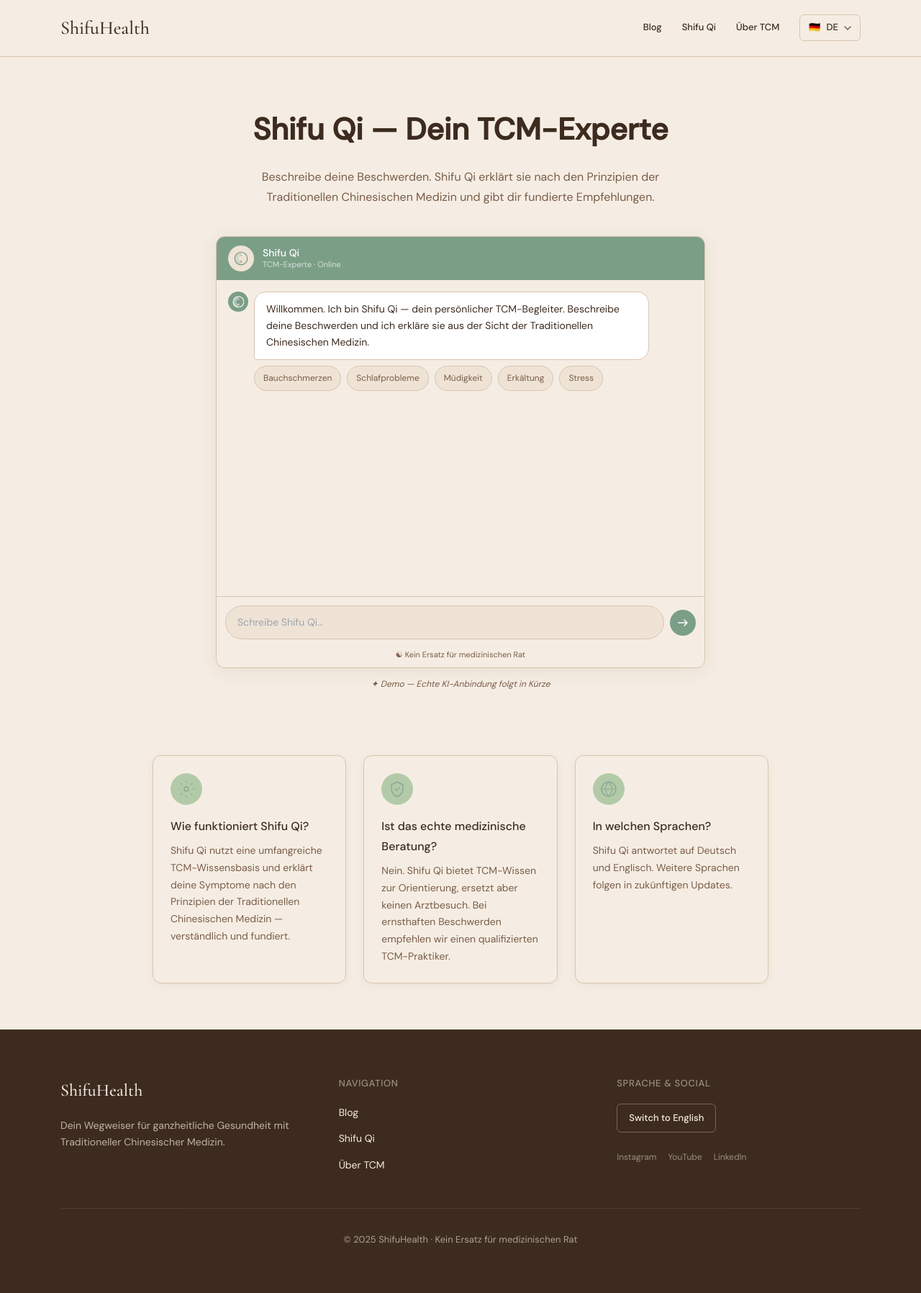
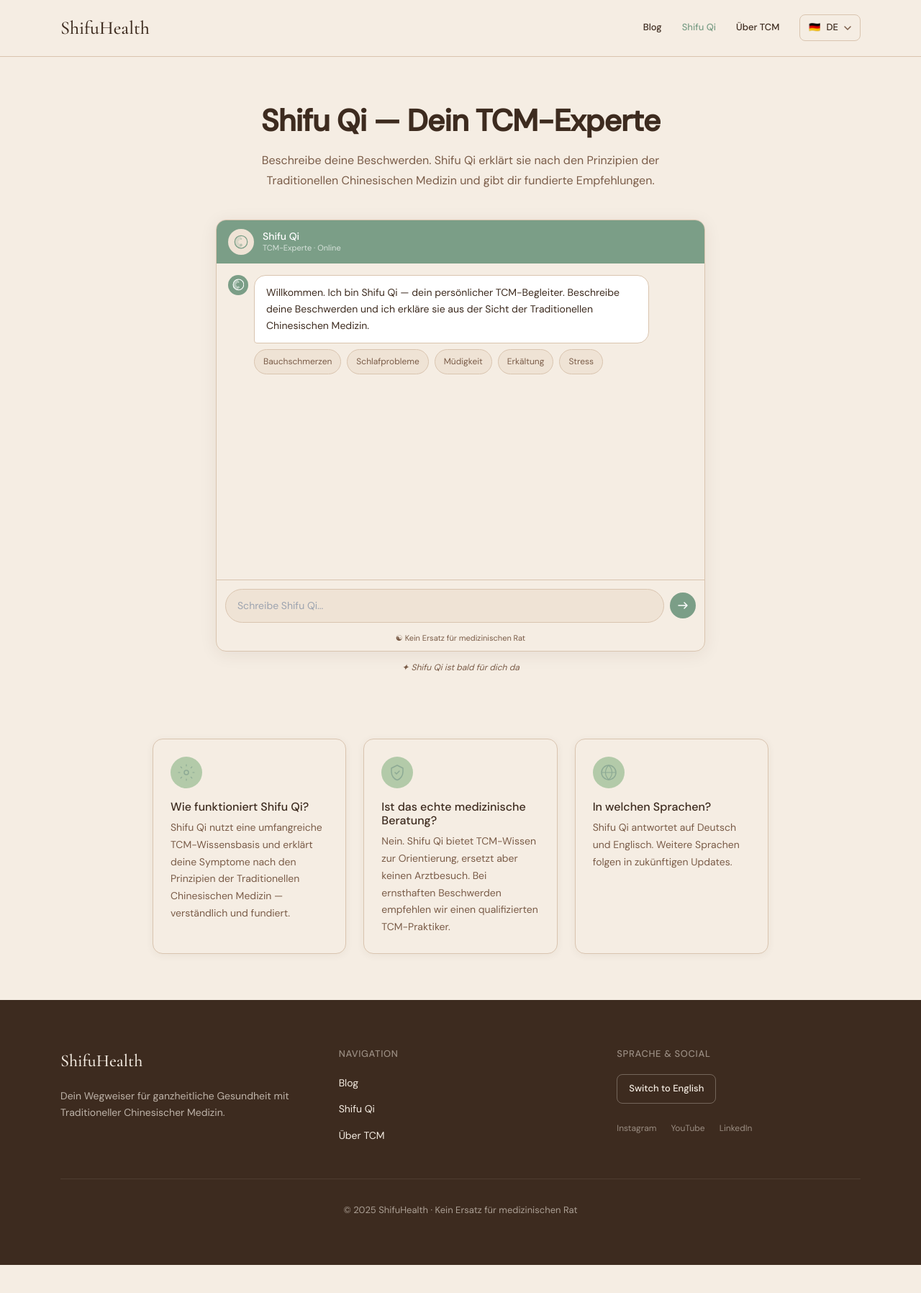
Before and after one commit to dennfuzius/shifuhealth, a Next.js app: page /de/assistent in a window 1280 px wide. Shown: the whole page at 72% size. After the commit the page ends 1757 px from the top, so only its background shows below. Built offline with nearby package versions, Linux system fonts and the light colour scheme.

Commit message:
feat: add Shifu Qi demo chat widget

```diff
--- a/messages/de.json
+++ b/messages/de.json
@@ -1,13 +1,13 @@
 {
   "metadata": {
-    "title": "ShifuHealth – Traditionelle Chinesische Medizin (TCM) | Blog & KI-Assistent Shifu Qi",
-    "description": "Entdecke Traditional Chinese Medicine auf Deutsch. TCM-Ernährung, Heilkräuter, Qi-Übungen und Shifu Qi — dein persönlicher KI-Experte für Traditionelle Chinesische Medizin.",
-    "keywords": "Traditionelle Chinesische Medizin, Traditional Chinese Medicine, TCM, TCM Deutschland, Qi, Yin Yang, Fünf Elemente, TCM Ernährung, TCM Kräuter, Akupunktur, Moxibustion, TCM Diagnose, Zungenbild TCM, Pulsbild TCM, Nieren Yang Mangel, TCM Blog Deutsch, Shifu Qi"
+    "title": "ShifuHealth \u2013 Traditionelle Chinesische Medizin | Heilwissen von Shifu Qi",
+    "description": "Entdecke die Traditionelle Chinesische Medizin (TCM) mit Shifu Qi \u2013 deinem pers\u00f6nlichen TCM-Experten. Erhalte ganzheitliche Empfehlungen zu Ern\u00e4hrung, Heilkr\u00e4utern, Akupunktur und Qi-\u00dcbungen.",
+    "keywords": "Traditionelle Chinesische Medizin, Traditional Chinese Medicine, TCM, TCM Deutschland, Qi, Yin Yang, F\u00fcnf Elemente, TCM Ern\u00e4hrung, TCM Kr\u00e4uter, Akupunktur, Moxibustion, TCM Diagnose, Zungenbild TCM, Pulsbild TCM, Nieren Yang Mangel, TCM Blog Deutsch, Shifu Qi"
   },
   "nav": {
     "blog": "Blog",
     "assistant": "Shifu Qi",
-    "aboutTcm": "Über TCM"
+    "aboutTcm": "\u00dcber TCM"
   },
   "lang": {
     "current": "DE",
@@ -15,24 +15,24 @@
     "en": "English"
   },
   "hero": {
-    "title": "Die Weisheit der Traditionellen Chinesischen Medizin (Traditional Chinese Medicine) — für dein modernes Leben",
+    "title": "Die Weisheit der Traditionellen Chinesischen Medizin \u2014 f\u00fcr dein modernes Leben",
     "subtitle": "Entdecke uralte Heilkunst neu. Shifu Qi begleitet dich auf dem Weg zu Gesundheit und Balance.",
     "ctaPrimary": "Shifu Qi fragen",
     "ctaSecondary": "Blog lesen",
-    "trust1": "Kein Arztbesuch nötig",
+    "trust1": "Kein Arztbesuch n\u00f6tig",
     "trust2": "Auf Deutsch & Englisch",
-    "trust3": "KI-gestützt",
-    "seoText": "ShifuHealth verbindet das jahrtausendealte Wissen der Traditionellen Chinesischen Medizin (TCM) mit moderner KI-Technologie. Entdecke TCM-Ernährung, Heilkräuter, Akupunktur und Qi-Übungen — erklärt für das westliche Publikum."
+    "trust3": "Gef\u00fchrt von Shifu Qi, TCM-Meister",
+    "seoText": "ShifuHealth vereint das jahrtausendealte Wissen der Traditionellen Chinesischen Medizin (TCM) \u2013 ein \u00fcber 2.500 Jahre altes Heilsystem aus China \u2013 mit dem tiefen Erfahrungsschatz von Shifu Qi."
   },
   "trust": {
-    "item1": "Über 2.000 Jahre Heilwissen",
+    "item1": "\u00dcber 2.000 Jahre Heilwissen",
     "item2": "Sanft. Ganzheitlich. Wirksam.",
     "item3": "Kostenlos entdecken"
   },
   "tcmIntro": {
     "title": "Was ist Traditionelle Chinesische Medizin?",
     "qi_title": "Qi & Lebensenergie",
-    "qi_text": "Qi ist die vitale Lebensenergie, die durch deinen Körper fließt. Wenn Qi frei und ausgeglichen fließt, fühlst du dich gesund und voller Energie. Blockaden können zu Beschwerden führen.",
+    "qi_text": "Qi ist die vitale Lebensenergie, die durch deinen K\u00f6rper flie\u00dft. Wenn Qi frei und ausgeglichen flie\u00dft, f\u00fchlst du dich gesund und voller Energie. Blockaden k\u00f6nnen zu Beschwerden f\u00fchren.",
     "qi_quote": "\u201EWo Qi flie\u00dft, folgt Gesundheit.\u201C",
     "yinyang_title": "Yin & Yang",
     "yinyang_text": "Zwei gegens\u00e4tzliche, aber sich erg\u00e4nzende Kr\u00e4fte \u2014 wie Ruhe und Aktivit\u00e4t, K\u00e4lte und W\u00e4rme. Gesundheit entsteht, wenn Yin und Yang im Gleichgewicht sind.",
@@ -42,80 +42,80 @@
     "elements_quote": "\u201EAlles ist miteinander verbunden.\u201C"
   },
   "shifuQi": {
-    "title": "Dein persönlicher TCM-Experte: Shifu Qi",
-    "body": "Beschreibe deine Beschwerden — Shifu Qi analysiert sie nach den Prinzipien der TCM und gibt dir fundierte Empfehlungen, zugeschnitten auf dein individuelles Muster.",
+    "title": "Dein pers\u00f6nlicher TCM-Experte: Shifu Qi",
+    "body": "Beschreibe deine Beschwerden \u2014 Shifu Qi analysiert sie nach den Prinzipien der TCM und gibt dir fundierte Empfehlungen, zugeschnitten auf dein individuelles Muster.",
     "cta": "Jetzt Shifu Qi fragen",
     "bullet1": "Analysiert dein Muster nach TCM-Prinzipien",
-    "bullet2": "Empfiehlt Kräuter, Ernährung & Übungen",
+    "bullet2": "Empfiehlt Kr\u00e4uter, Ern\u00e4hrung & \u00dcbungen",
     "bullet3": "Antwortet auf Deutsch und Englisch",
-    "chatUser": "Ich habe oft kalte Füße und fühle mich erschöpft.",
-    "chatBot": "Nach den Prinzipien der TCM deutet dies auf einen Nieren-Yang-Mangel hin. Ich empfehle wärmende Lebensmittel wie Ingwer, Zimt und Lamm sowie..."
+    "chatUser": "Ich habe oft kalte F\u00fc\u00dfe und f\u00fchle mich ersch\u00f6pft.",
+    "chatBot": "Nach den Prinzipien der TCM deutet dies auf einen Nieren-Yang-Mangel hin. Ich empfehle w\u00e4rmende Lebensmittel wie Ingwer, Zimt und Lamm sowie..."
   },
   "blogPreview": {
     "title": "Wissen aus der TCM",
     "allArticles": "Alle Artikel",
     "readMore": "Weiterlesen",
     "readTime": "5 min Lesezeit",
-    "article1Cat": "Ernährung",
-    "article1Title": "Wärme von innen: TCM-Ernährung im Winter",
-    "article1Excerpt": "Erfahre, welche Lebensmittel nach der Traditionellen Chinesischen Medizin dein Yang stärken...",
-    "article2Cat": "Kräuter",
-    "article2Title": "Die 5 wichtigsten TCM-Kräuter für den Alltag",
-    "article2Excerpt": "Von Astragalus bis Goji-Beere — diese Heilkräuter der TCM solltest du kennen...",
+    "article1Cat": "Ern\u00e4hrung",
+    "article1Title": "W\u00e4rme von innen: TCM-Ern\u00e4hrung im Winter",
+    "article1Excerpt": "Erfahre, welche Lebensmittel nach der Traditionellen Chinesischen Medizin dein Yang st\u00e4rken...",
+    "article2Cat": "Kr\u00e4uter",
+    "article2Title": "Die 5 wichtigsten TCM-Kr\u00e4uter f\u00fcr den Alltag",
+    "article2Excerpt": "Von Astragalus bis Goji-Beere \u2014 diese Heilkr\u00e4uter der TCM solltest du kennen...",
     "article3Cat": "Grundlagen",
     "article3Title": "Qi verstehen: Die Lebensenergie der TCM",
-    "article3Excerpt": "Was ist Qi wirklich? Ein verständlicher Einstieg in das Herzstück der Traditionellen Chinesischen Medizin..."
+    "article3Excerpt": "Was ist Qi wirklich? Ein verst\u00e4ndlicher Einstieg in das Herzst\u00fcck der Traditionellen Chinesischen Medizin..."
   },
   "fiveElements": {
-    "title": "Die Fünf Elemente der TCM",
-    "wood": "Holz", "woodSymbol": "木",
-    "woodOrgan": "Leber & Gallenblase", "woodSeason": "Frühling",
+    "title": "Die F\u00fcnf Elemente der TCM",
+    "wood": "Holz", "woodSymbol": "\u6728",
+    "woodOrgan": "Leber & Gallenblase", "woodSeason": "Fr\u00fchling",
     "woodEmotion": "Wut & Entschlossenheit", "woodTaste": "Sauer",
-    "woodText": "Das Element Holz steht für Wachstum und Erneuerung. Es nährt Kreativität und Flexibilität.",
-    "fire": "Feuer", "fireSymbol": "火",
-    "fireOrgan": "Herz & Dünndarm", "fireSeason": "Sommer",
+    "woodText": "Das Element Holz steht f\u00fcr Wachstum und Erneuerung. Es n\u00e4hrt Kreativit\u00e4t und Flexibilit\u00e4t.",
+    "fire": "Feuer", "fireSymbol": "\u706b",
+    "fireOrgan": "Herz & D\u00fcnndarm", "fireSeason": "Sommer",
     "fireEmotion": "Freude & Begeisterung", "fireTaste": "Bitter",
-    "fireText": "Feuer repräsentiert Wärme, Liebe und Lebensfreude. Es regiert das Herz und den Geist.",
-    "earth": "Erde", "earthSymbol": "土",
-    "earthOrgan": "Milz & Magen", "earthSeason": "Spätsommer",
-    "earthEmotion": "Fürsorge & Grübeln", "earthTaste": "Süß",
-    "earthText": "Die Erde steht für Stabilität und Nährung. Sie ist das Zentrum, das alle Elemente verbindet.",
-    "metal": "Metall", "metalSymbol": "金",
+    "fireText": "Feuer repr\u00e4sentiert W\u00e4rme, Liebe und Lebensfreude. Es regiert das Herz und den Geist.",
+    "earth": "Erde", "earthSymbol": "\u571f",
+    "earthOrgan": "Milz & Magen", "earthSeason": "Sp\u00e4tsommer",
+    "earthEmotion": "F\u00fcrsorge & Gr\u00fcbeln", "earthTaste": "S\u00fc\u00df",
+    "earthText": "Die Erde steht f\u00fcr Stabilit\u00e4t und N\u00e4hrung. Sie ist das Zentrum, das alle Elemente verbindet.",
+    "metal": "Metall", "metalSymbol": "\u91d1",
     "metalOrgan": "Lunge & Dickdarm", "metalSeason": "Herbst",
     "metalEmotion": "Trauer & Loslassen", "metalTaste": "Scharf",
-    "metalText": "Metall steht für Klarheit, Struktur und das Loslassen. Es unterstützt Atmung und Abwehrkraft.",
-    "water": "Wasser", "waterSymbol": "水",
+    "metalText": "Metall steht f\u00fcr Klarheit, Struktur und das Loslassen. Es unterst\u00fctzt Atmung und Abwehrkraft.",
+    "water": "Wasser", "waterSymbol": "\u6c34",
     "waterOrgan": "Niere & Blase", "waterSeason": "Winter",
     "waterEmotion": "Angst & Willenskraft", "waterTaste": "Salzig",
-    "waterText": "Wasser ist die Quelle des Lebens. Es steht für Tiefe, Weisheit und die Essenz unserer Vitalität."
+    "waterText": "Wasser ist die Quelle des Lebens. Es steht f\u00fcr Tiefe, Weisheit und die Essenz unserer Vitalit\u00e4t."
   },
   "newsletter": {
     "title": "TCM-Wissen direkt in dein Postfach",
-    "subtitle": "Monatliche TCM-Tipps, saisonale Ernährungsempfehlungen und Heilwissen direkt von Shifu Qi.",
+    "subtitle": "Monatliche TCM-Tipps, saisonale Ern\u00e4hrungsempfehlungen und Heilwissen direkt von Shifu Qi.",
     "placeholder": "Deine E-Mail-Adresse",
     "cta": "Anmelden",
     "privacy": "Kein Spam. Jederzeit abmeldbar."
   },
   "footer": {
-    "tagline": "Dein Wegweiser für ganzheitliche Gesundheit mit Traditioneller Chinesischer Medizin.",
+    "tagline": "Dein Wegweiser f\u00fcr ganzheitliche Gesundheit mit Traditioneller Chinesischer Medizin.",
     "blog": "Blog",
     "assistant": "Shifu Qi",
-    "aboutTcm": "Über TCM",
-    "disclaimer": "© 2025 ShifuHealth · Kein Ersatz für medizinischen Rat"
+    "aboutTcm": "\u00dcber TCM",
+    "disclaimer": "\u00a9 2025 ShifuHealth \u00b7 Kein Ersatz f\u00fcr medizinischen Rat"
   },
   "blog": {
     "title": "Blog",
-    "subtitle": "Artikel über Traditionelle Chinesische Medizin, Gesundheitstipps und saisonale Empfehlungen.",
+    "subtitle": "Artikel \u00fcber Traditionelle Chinesische Medizin, Gesundheitstipps und saisonale Empfehlungen.",
     "readMore": "Weiterlesen",
     "noArticles": "Noch keine Artikel vorhanden.",
-    "publishedAt": "Veröffentlicht am"
+    "publishedAt": "Ver\u00f6ffentlicht am"
   },
   "assistant": {
     "title": "Shifu Qi \u2014 Dein TCM-Experte",
     "subtitle": "Beschreibe deine Beschwerden. Shifu Qi erkl\u00e4rt sie nach den Prinzipien der Traditionellen Chinesischen Medizin und gibt dir fundierte Empfehlungen.",
     "placeholder": "Stelle deine Frage...",
-    "metaTitle": "Shifu Qi \u2013 KI-Assistent f\u00fcr Traditionelle Chinesische Medizin | ShifuHealth",
-    "metaDescription": "Frage Shifu Qi \u2014 deinen pers\u00f6nlichen KI-Experten f\u00fcr TCM. Erhalte fundierte Empfehlungen zu Ern\u00e4hrung, Kr\u00e4utern und Lebensstil nach den Prinzipien der Traditionellen Chinesischen Medizin.",
+    "metaTitle": "Shifu Qi \u2013 Dein TCM-Experte f\u00fcr Traditionelle Chinesische Medizin | ShifuHealth",
+    "metaDescription": "Frage Shifu Qi \u2014 deinen pers\u00f6nlichen TCM-Experten. Erhalte fundierte Empfehlungen zu Ern\u00e4hrung, Kr\u00e4utern und Lebensstil nach den Prinzipien der Traditionellen Chinesischen Medizin.",
     "infoCard1Title": "Wie funktioniert Shifu Qi?",
     "infoCard1Text": "Shifu Qi nutzt eine umfangreiche TCM-Wissensbasis und erkl\u00e4rt deine Symptome nach den Prinzipien der Traditionellen Chinesischen Medizin \u2014 verst\u00e4ndlich und fundiert.",
     "infoCard2Title": "Ist das echte medizinische Beratung?",
@@ -129,7 +129,7 @@
     "welcome": "Willkommen. Ich bin Shifu Qi \u2014 dein pers\u00f6nlicher TCM-Begleiter. Beschreibe deine Beschwerden und ich erkl\u00e4re sie aus der Sicht der Traditionellen Chinesischen Medizin.",
     "inputPlaceholder": "Schreibe Shifu Qi...",
     "disclaimer": "\u262f Kein Ersatz f\u00fcr medizinischen Rat",
-    "demoNote": "\u2726 Demo \u2014 Echte KI-Anbindung folgt in K\u00fcrze",
+    "demoNote": "\u2726 Shifu Qi ist bald f\u00fcr dich da",
     "chip1": "Bauchschmerzen",
     "chip2": "Schlafprobleme",
     "chip3": "M\u00fcdigkeit",
--- a/src/app/globals.css
+++ b/src/app/globals.css
@@ -18,8 +18,12 @@
 
   --shadow-soft: 0 2px 12px rgba(61, 43, 31, 0.06);
   --shadow-card: 0 4px 24px rgba(61, 43, 31, 0.08);
-  --radius-btn: 6px;
-  --radius-card: 12px;
+  --radius-btn: 8px;
+  --radius-card: 14px;
+
+  /* Consistent spacing tokens */
+  --section-py: 64px;
+  --section-py-md: 96px;
 }
 
 @layer base {
@@ -36,14 +40,17 @@
   h1, h2, h3 {
     font-family: var(--font-body);
     color: var(--color-text);
+    line-height: 1.2;
   }
 
-  h1 { font-size: 32px; font-weight: 700; }
-  h2 { font-size: 28px; font-weight: 700; }
-  h3 { font-size: 18px; font-weight: 500; }
+  h1 { font-size: 32px; font-weight: 700; letter-spacing: -0.02em; }
+  h2 { font-size: 26px; font-weight: 700; letter-spacing: -0.01em; }
+  h3 { font-size: 18px; font-weight: 600; }
 
   @media (min-width: 768px) {
-    h1 { font-size: 52px; }
+    h1 { font-size: 48px; }
+    h2 { font-size: 32px; }
+    h3 { font-size: 20px; }
   }
 }
 
@@ -120,36 +127,39 @@
     display: inline-flex;
     align-items: center;
     justify-content: center;
-    padding: 12px 28px;
+    padding: 14px 32px;
     border-radius: var(--radius-btn);
     background-color: var(--color-primary);
     color: white;
     font-family: var(--font-body);
-    font-size: 13px;
+    font-size: 14px;
     font-weight: 500;
     transition: all 0.2s ease;
   }
   .btn-primary:hover {
     opacity: 0.9;
-    transform: scale(1.02);
+    transform: translateY(-1px);
+    box-shadow: 0 4px 12px rgba(123, 158, 135, 0.3);
   }
 
   .btn-secondary {
     display: inline-flex;
     align-items: center;
     justify-content: center;
-    padding: 12px 28px;
+    padding: 14px 32px;
     border-radius: var(--radius-btn);
-    background-color: var(--color-accent);
-    color: white;
+    background-color: transparent;
+    color: var(--color-text);
     font-family: var(--font-body);
-    font-size: 13px;
+    font-size: 14px;
     font-weight: 500;
+    border: 1.5px solid var(--color-border);
     transition: all 0.2s ease;
   }
   .btn-secondary:hover {
-    opacity: 0.9;
-    transform: scale(1.02);
+    border-color: var(--color-primary);
+    color: var(--color-primary);
+    transform: translateY(-1px);
   }
 
   .card {
@@ -157,7 +167,7 @@
     border: 1px solid var(--color-border);
     background-color: var(--color-bg);
     box-shadow: var(--shadow-soft);
-    transition: all 0.2s ease;
+    transition: box-shadow 0.2s ease, transform 0.2s ease;
   }
   .card:hover {
     box-shadow: var(--shadow-card);
--- a/src/components/Footer.tsx
+++ b/src/components/Footer.tsx
@@ -12,13 +12,13 @@ export default function Footer() {
   return (
     <footer style={{ backgroundColor: "var(--color-text)", color: "var(--color-bg)" }}>
       <div className="mx-auto max-w-6xl px-5 py-16">
-        <div className="grid md:grid-cols-3 gap-12 mb-12">
+        <div className="grid grid-cols-1 md:grid-cols-3 gap-10 md:gap-12 mb-12">
           {/* Column 1: Brand */}
           <div>
             <span className="font-heading text-[24px] font-medium block mb-4" style={{ color: "var(--color-bg)" }}>
               ShifuHealth
             </span>
-            <p className="font-body text-[14px] leading-relaxed" style={{ opacity: 0.7 }}>
+            <p className="font-body text-[14px] leading-relaxed max-w-xs" style={{ opacity: 0.7 }}>
               {t("tagline")}
             </p>
           </div>
@@ -29,19 +29,19 @@ export default function Footer() {
               Navigation
             </h4>
             <nav className="flex flex-col gap-3">
-              <Link href="/blog" className="font-body text-[14px] transition-all duration-200 ease-in-out hover:opacity-70" style={{ color: "var(--color-bg)" }}>
+              <Link href="/blog" className="font-body text-[14px] transition-opacity duration-200 hover:opacity-70" style={{ color: "var(--color-bg)" }}>
                 {t("blog")}
               </Link>
-              <Link href="/assistent" className="font-body text-[14px] transition-all duration-200 ease-in-out hover:opacity-70" style={{ color: "var(--color-bg)" }}>
+              <Link href="/assistent" className="font-body text-[14px] transition-opacity duration-200 hover:opacity-70" style={{ color: "var(--color-bg)" }}>
                 {t("assistant")}
               </Link>
-              <Link href="/ueber-tcm" className="font-body text-[14px] transition-all duration-200 ease-in-out hover:opacity-70" style={{ color: "var(--color-bg)" }}>
+              <Link href="/ueber-tcm" className="font-body text-[14px] transition-opacity duration-200 hover:opacity-70" style={{ color: "var(--color-bg)" }}>
                 {t("aboutTcm")}
               </Link>
             </nav>
           </div>
 
-          {/* Column 3: Language + Social */}
+          {/* Column 3: Language & Social */}
           <div>
             <h4 className="font-body text-[13px] font-medium uppercase tracking-wider mb-4" style={{ opacity: 0.5 }}>
               {locale === "de" ? "Sprache & Social" : "Language & Social"}
@@ -49,7 +49,7 @@ export default function Footer() {
             <Link
               href={pathname as "/"}
               locale={otherLocale}
-              className="inline-block font-body text-[13px] font-medium px-4 py-2 rounded-btn mb-6 transition-all duration-200 ease-in-out"
+              className="inline-block font-body text-[13px] font-medium px-4 py-2 rounded-lg mb-6 transition-opacity duration-200 hover:opacity-80"
               style={{
                 border: "1px solid rgba(245, 237, 227, 0.3)",
                 color: "var(--color-bg)",
@@ -57,12 +57,11 @@ export default function Footer() {
             >
               {locale === "de" ? "Switch to English" : "Auf Deutsch wechseln"}
             </Link>
-            <div className="flex gap-4">
-              {/* Social placeholders */}
+            <div className="flex gap-5">
               {["Instagram", "YouTube", "LinkedIn"].map((name) => (
                 <span
                   key={name}
-                  className="font-body text-[12px] transition-all duration-200 ease-in-out cursor-pointer hover:opacity-100"
+                  className="font-body text-[12px] cursor-pointer transition-opacity duration-200 hover:opacity-100"
                   style={{ opacity: 0.5 }}
                 >
                   {name}
--- a/src/components/Header.tsx
+++ b/src/components/Header.tsx
@@ -1,14 +1,20 @@
 "use client";
 
+import { useState } from "react";
 import { useTranslations } from "next-intl";
-import { Link } from "@/i18n/navigation";
+import { Link, usePathname } from "@/i18n/navigation";
 import LanguageSwitcher from "./LanguageSwitcher";
 
 export default function Header() {
   const t = useTranslations("nav");
+  const pathname = usePathname();
+  const [menuOpen, setMenuOpen] = useState(false);
 
-  const linkStyle =
-    "font-body text-[13px] font-medium transition-all duration-200 ease-in-out hover:opacity-70";
+  const links = [
+    { href: "/blog" as const, label: t("blog") },
+    { href: "/assistent" as const, label: t("assistant") },
+    { href: "/ueber-tcm" as const, label: t("aboutTcm") },
+  ];
 
   return (
     <header
@@ -28,19 +34,80 @@ export default function Header() {
           </span>
         </Link>
 
-        <nav className="flex items-center gap-7">
-          <Link href="/blog" className={linkStyle} style={{ color: "var(--color-text)" }}>
-            {t("blog")}
-          </Link>
-          <Link href="/assistent" className={linkStyle} style={{ color: "var(--color-text)" }}>
-            {t("assistant")}
-          </Link>
-          <Link href="/ueber-tcm" className={linkStyle} style={{ color: "var(--color-text)" }}>
-            {t("aboutTcm")}
-          </Link>
+        {/* Desktop nav */}
+        <nav className="hidden md:flex items-center gap-7">
+          {links.map((link) => (
+            <Link
+              key={link.href}
+              href={link.href}
+              className="font-body text-[13px] font-medium transition-all duration-200 ease-in-out hover:opacity-70"
+              style={{
+                color: pathname === link.href ? "var(--color-primary)" : "var(--color-text)",
+              }}
+            >
+              {link.label}
+            </Link>
+          ))}
           <LanguageSwitcher />
         </nav>
+
+        {/* Mobile hamburger */}
+        <button
+          className="md:hidden flex flex-col gap-[5px] p-2"
+          onClick={() => setMenuOpen(!menuOpen)}
+          aria-label="Toggle menu"
+        >
+          <span
+            className="block w-5 h-[2px] transition-all duration-200"
+            style={{
+              backgroundColor: "var(--color-text)",
+              transform: menuOpen ? "rotate(45deg) translateY(7px)" : "none",
+            }}
+          />
+          <span
+            className="block w-5 h-[2px] transition-all duration-200"
+            style={{
+              backgroundColor: "var(--color-text)",
+              opacity: menuOpen ? 0 : 1,
+            }}
+          />
+          <span
+            className="block w-5 h-[2px] transition-all duration-200"
+            style={{
+              backgroundColor: "var(--color-text)",
+              transform: menuOpen ? "rotate(-45deg) translateY(-7px)" : "none",
+            }}
+          />
+        </button>
       </div>
+
+      {/* Mobile menu */}
+      {menuOpen && (
+        <nav
+          className="md:hidden border-t px-5 pb-5 pt-3 flex flex-col gap-4"
+          style={{
+            backgroundColor: "var(--color-bg)",
+            borderColor: "var(--color-border)",
+          }}
+        >
+          {links.map((link) => (
+            <Link
+              key={link.href}
+              href={link.href}
+              onClick={() => setMenuOpen(false)}
+              className="font-body text-[15px] font-medium py-1"
+              style={{
+                color: pathname === link.href ? "var(--color-primary)" : "var(--color-text)",
+              }}
+            >
+              {link.label}
+            </Link>
+          ))}
+          <div className="pt-2">
+            <LanguageSwitcher />
+          </div>
+        </nav>
+      )}
     </header>
   );
 }
```
Also changed, not shown: messages/en.json (+24 -24 lines), src/app/[locale]/page.tsx (+6 -6 lines).
